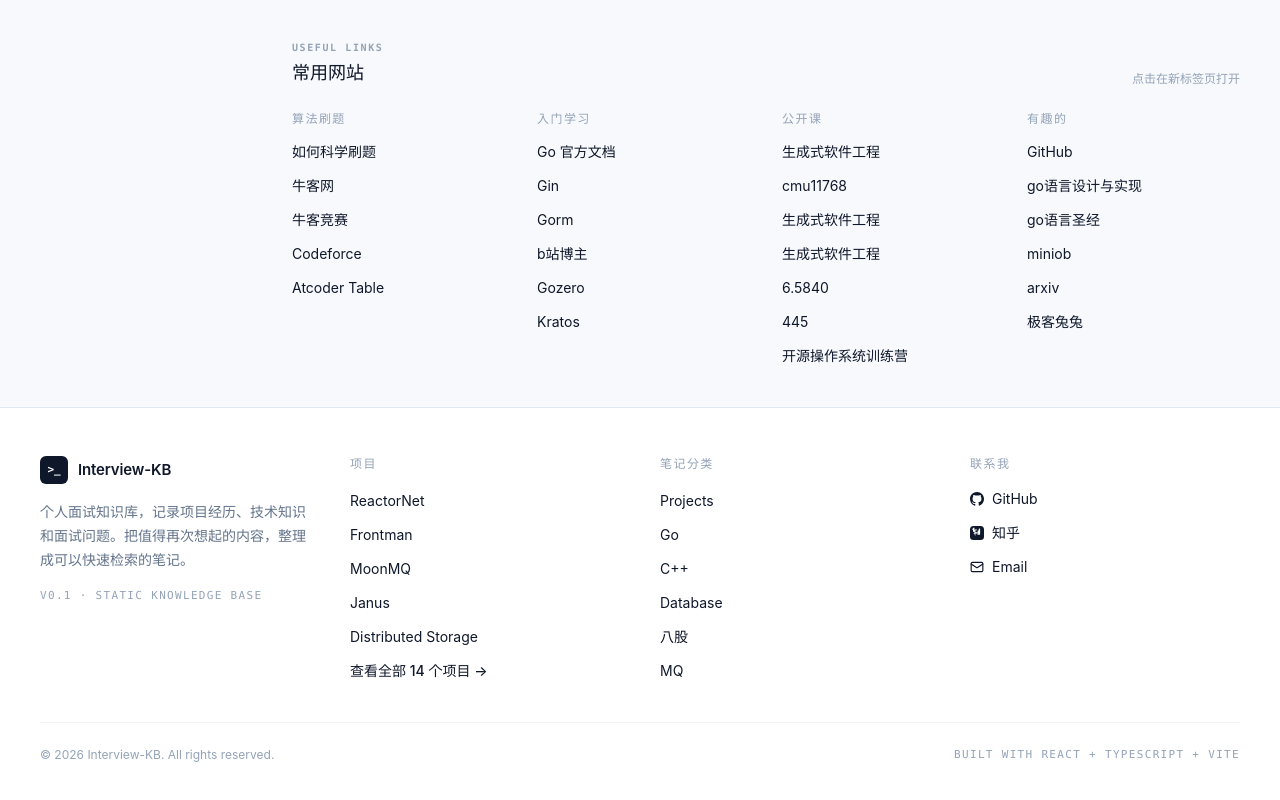
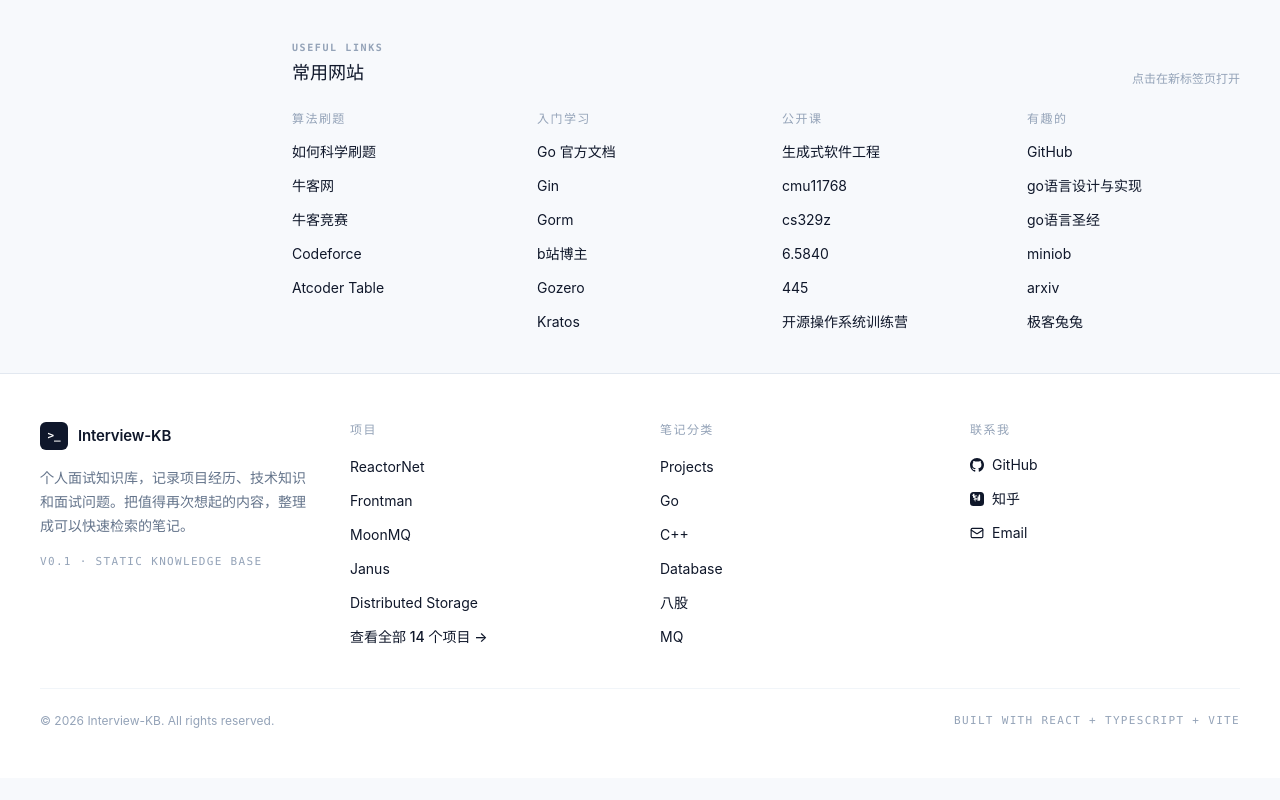
Before and after one commit to syloe1/interview-kb, a React (Vite) app: page /#/ in a window 1280 px wide. Shown: the part 1397-2197 px from the top of the page. After the commit the page ends 2175 px from the top, so only its background shows below. Built offline with nearby package versions, Linux system fonts and the light colour scheme.

Commit message:
docs: update knowledge notes

```diff
--- a/src/data/bookmarks.ts
+++ b/src/data/bookmarks.ts
@@ -32,8 +32,7 @@
     links: [
       { label: '生成式软件工程', url: 'https://www.bilibili.com/video/BV1pb8o6yE8f?spm_id_from=333.788.videopod.sections' },
       { label: 'cmu11768', url: 'https://www.cmu-agents.com/' },
-      { label: '生成式软件工程', url: 'https://www.bilibili.com/video/BV1pb8o6yE8f?spm_id_from=333.788.videopod.sections' },
-      { label: '生成式软件工程', url: 'https://www.bilibili.com/video/BV1pb8o6yE8f?spm_id_from=333.788.videopod.sections' },
+      { label: 'cs329z', url: 'https://cs329z.stanford.edu/' },
       { label: '6.5840', url: 'https://pdos.csail.mit.edu/6.824/' },
       { label: '445', url: 'https://15445.courses.cs.cmu.edu/fall2025/' },
       { label: '开源操作系统训练营', url: 'https://opencamp.cn/os2edu/camp/2026fall' },
```
Also changed, not shown: .claude/settings.json (added).
